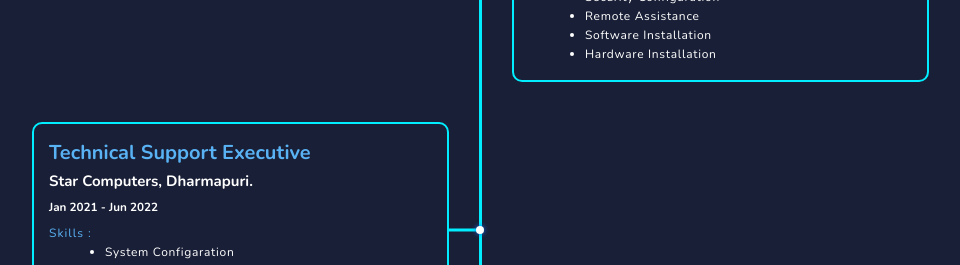
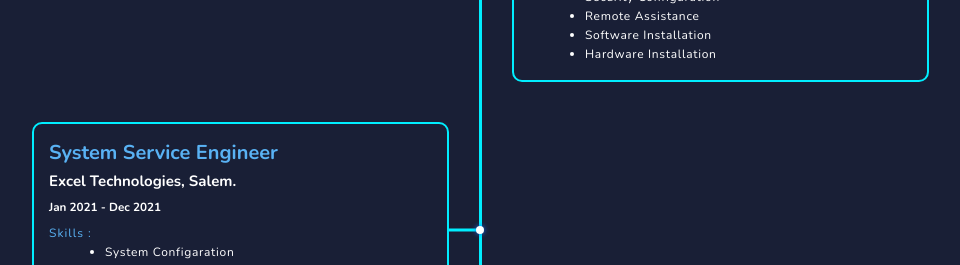
Before and after one commit to kms003/my-portfolio, a plain HTML site: page index.html in a window 1280 px wide. Shown: the part 2880-3145 px from the top of the page, without its empty margins (161-1121 px from the left). Drawn offline with nearby package versions, Linux system fonts and the light colour scheme.

Commit message:
Description Updated

```diff
--- a/index.html
+++ b/index.html
@@ -212,9 +212,9 @@
 
         <div class="checkpoint">
           <div>
-            <h2 class="role"><span>Technical Support Executive</span></h2>
-            <h3 class="company">Star Computers, Dharmapuri.</h3>
-            <h3 class="year">Jan 2021 - Jun 2022</h3>
+            <h2 class="role"><span>System Service Engineer</span></h2>
+            <h3 class="company">Excel Technologies, Salem.</h3>
+            <h3 class="year">Jan 2021 - Dec 2021</h3>
             <p class="ex-skills">
               <span>Skills :</span>
               <ul>
```
